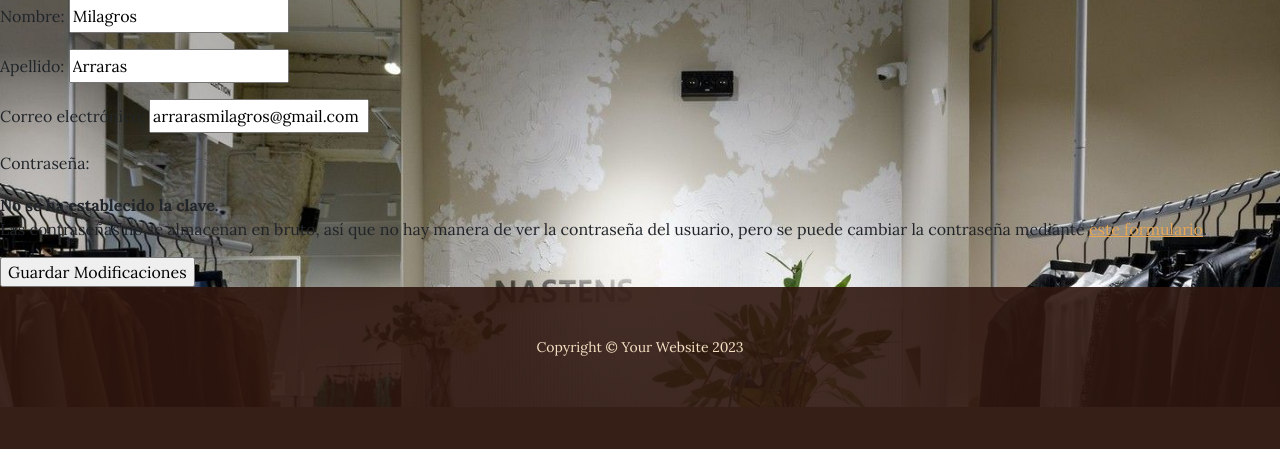
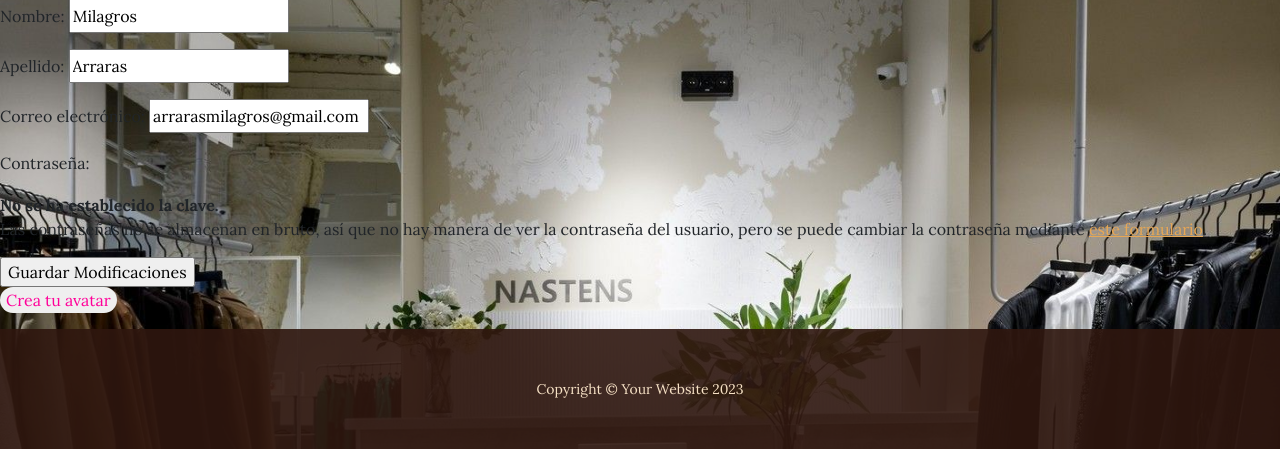
Before and after one commit to zmilagros/TercerPreEntregaMilagrosArraras, a Django app: page /editar/ in a window 1280 px wide. Shown: the part 417-866 px from the top of the page. Before the commit the page ends 824 px from the top, so only its background shows below. Run offline with Django 4.2, Linux system fonts and the light colour scheme; a user stored in the database is signed in; parts of the project's set-up code (start-up, migrations or seed data) failed here and were passed over.

Commit message:
avatar creado

```diff
--- a/project/apps/clientes/templates/clientes/editar_usuario.html
+++ b/project/apps/clientes/templates/clientes/editar_usuario.html
@@ -16,4 +16,6 @@
     <input type="submit" value="Guardar Modificaciones">
 </form>
 
+
+<button class="login_button"><a class="login__a" href="{% url 'clientes:cargar_avatar' %}"> Crea tu avatar </a></button></p>
 {% endblock %}
--- a/project/apps/clientes/urls.py
+++ b/project/apps/clientes/urls.py
@@ -1,7 +1,7 @@
 # clientes app urls.py
 from django.urls import path
 from django.contrib.auth.views import LogoutView
-from .views import iniciar_sesion, registrar_usuario, about, editar_usuario
+from .views import AvatarUploadView, iniciar_sesion, registrar_usuario, about, editar_usuario
 
 app_name = 'clientes'
 
@@ -11,4 +11,6 @@ urlpatterns = [
     path('about/', about, name='about'),
     path('editar/', editar_usuario, name='usuarios-editar'),
     path('logout/', LogoutView.as_view(template_name='clientes/logout.html'), name='usuarios-logout'),
+    path('cargar_avatar/', AvatarUploadView.as_view(), name='cargar_avatar'),
+
 ]
--- a/project/apps/clientes/views.py
+++ b/project/apps/clientes/views.py
@@ -1,17 +1,20 @@
 from django.shortcuts import render, redirect
 from django.contrib.auth import login, authenticate
 from django.contrib.auth.forms import AuthenticationForm
+from django.views import View
 from clientes.forms import UserRegisterForm, UserEditForm
 from clientes.models import *
 from django.contrib.auth.decorators import login_required
 from productos import *
+from django.http import HttpResponseServerError
+from django.contrib import messages
 
 # importo el paquete os para manejar nombres de archivo
 import os
 
 from django.shortcuts import render
 from django.contrib.auth.decorators import login_required
-
+from django.utils.decorators import method_decorator
 
 
 def iniciar_sesion(request):
@@ -89,3 +92,28 @@ def avatar_usuario(usuario_activo):
     else:
         imagen_url = ""
     return imagen_url
+
+
+@method_decorator(login_required, name='dispatch')
+class AvatarUploadView(View):
+    template_name = 'clientes/avatar_upload.html'
+
+    def get(self, request):
+        user = request.user
+        avatar, created = Avatar.objects.get_or_create(user=user)
+        return render(request, self.template_name, {'avatar': avatar})
+
+    def post(self, request):
+        user = request.user
+        avatar, created = Avatar.objects.get_or_create(user=user)
+
+        try:
+            if 'imagen' in request.FILES:
+                avatar.imagen = request.FILES['imagen']
+                avatar.save()
+                messages.success(request, 'Avatar cargado exitosamente.')
+                return redirect('cargar_avatar')
+        except Exception as e:
+            messages.error(request, f'Error al cargar el avatar: {str(e)}')
+
+        return render(request, self.template_name, {'avatar': avatar})
```
Also changed, not shown: project/apps/clientes/templates/clientes/avatar_upload.html (added, +22 -0 lines), project/db.sqlite3.
